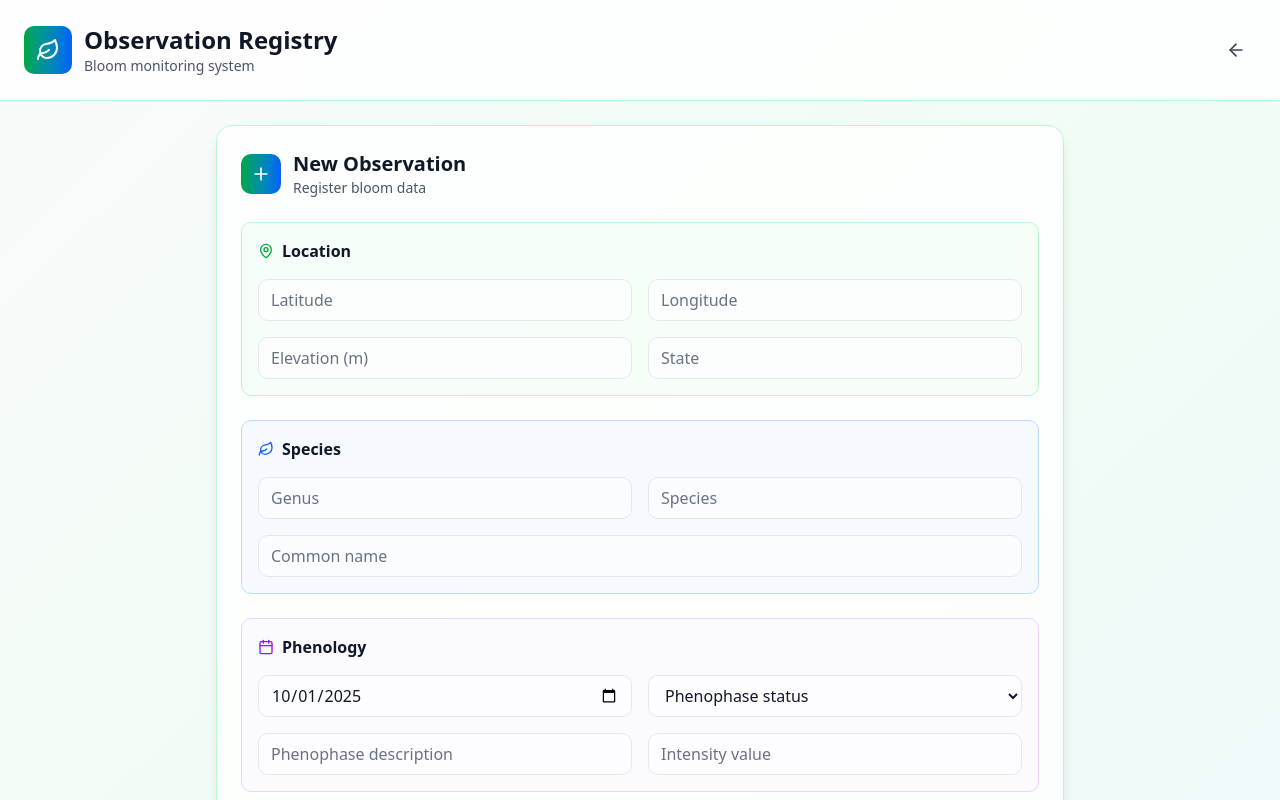
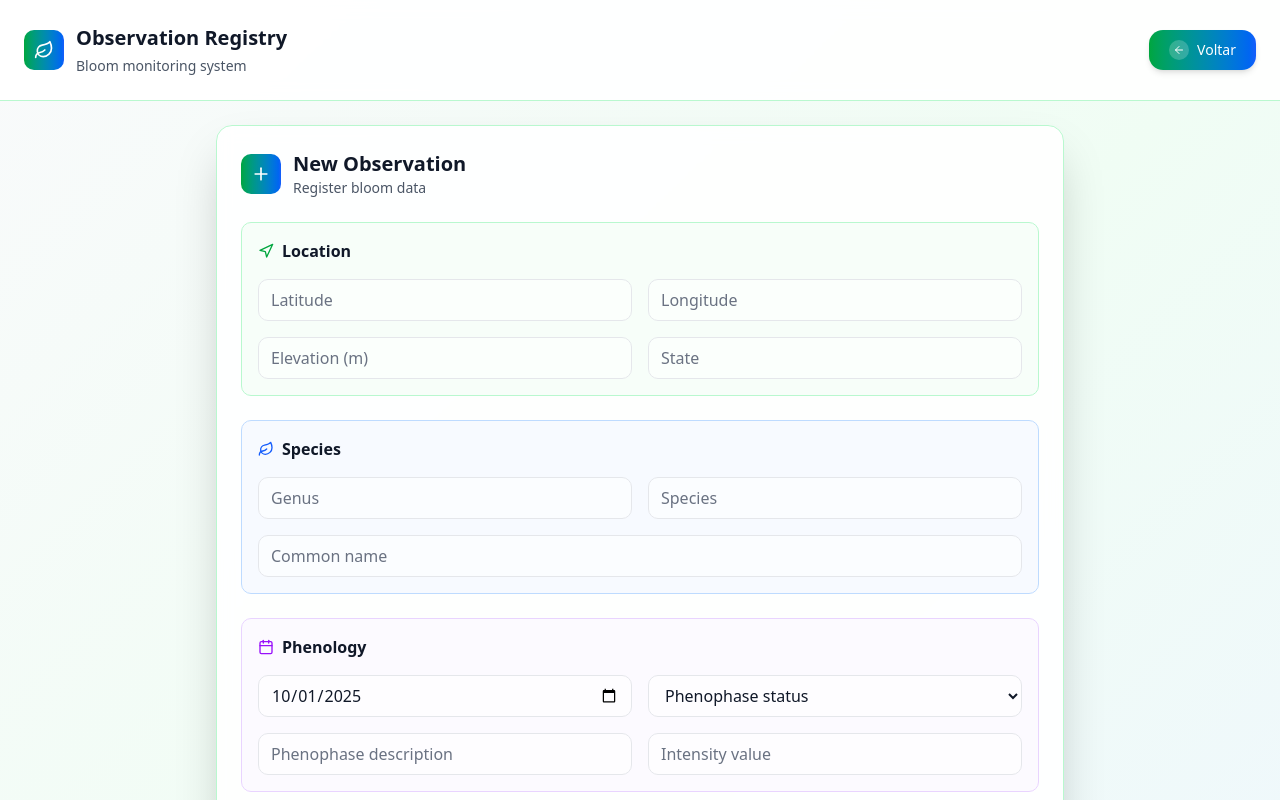
Before and after one commit to usGuri-Dufutti/usGuri_Dufutti-frontend, a React (Vite) app: page /register-plant in a window 1280 px wide. Shown: the top 800 px of the page. Built offline with nearby package versions, Linux system fonts and the light colour scheme.

Commit message:
fix register ui

```diff
--- a/src/pages/RegisterAreaPage.tsx
+++ b/src/pages/RegisterAreaPage.tsx
@@ -11,6 +11,7 @@ import {
   ArrowLeft
 } from "lucide-react"
 import { useTranslation } from "react-i18next"
+import { useNavigate } from "react-router-dom"
 
 interface AreaData {
   area_id: string
@@ -33,6 +34,7 @@ interface AreaData {
 
 export default function RegisterAreaPage() {
   const { t } = useTranslation()
+  const navigate = useNavigate()
 
   const [formData, setFormData] = useState<AreaData>({
     area_id: "",
@@ -103,31 +105,40 @@ export default function RegisterAreaPage() {
 
   return (
     <div className="min-h-screen bg-gradient-to-br from-gray-50 via-green-50 to-blue-50 dark:from-gray-900 dark:via-green-900/10 dark:to-blue-900/10">
-      {/* Header Simples */}
-      <header className="p-6 border-b border-green-200 dark:border-green-800 bg-white/80 dark:bg-gray-900/80 backdrop-blur-sm">
+      {/* Header Atualizado */}
+      <div className="p-4 sm:p-6 border-b border-green-200 dark:border-green-800 bg-white/90 dark:bg-gray-900/90 backdrop-blur-sm">
         <div className="flex items-center justify-between">
           <div className="flex items-center gap-3">
-            <div className="w-12 h-12 bg-gradient-to-r from-green-600 to-blue-600 rounded-lg flex items-center justify-center">
-              <LandPlot className="w-6 h-6 text-white" />
+            <div className="w-10 h-10 bg-gradient-to-r from-green-600 to-blue-600 rounded-lg flex items-center justify-center">
+              <LandPlot className="w-5 h-5 text-white" />
             </div>
-            <div>
-              <h1 className="text-2xl font-bold text-gray-900 dark:text-white">{t("area.headerTitle")}</h1>
-              <p className="text-sm text-gray-600 dark:text-gray-400">{t("area.headerSubtitle")}</p>
+            <div className="flex-1 min-w-0">
+              <h1 className="text-lg sm:text-xl font-bold text-gray-900 dark:text-white truncate">
+                {t("area.headerTitle")}
+              </h1>
+              <p className="text-sm text-gray-600 dark:text-gray-400 mt-1">
+                {t("area.headerSubtitle")}
+              </p>
             </div>
           </div>
           <button
-            onClick={() => history.back()}
-            aria-label="Go back"
-            className="flex items-center justify-center w-10 h-10 rounded-lg bg-transparent hover:bg-gray-100 dark:hover:bg-gray-800 transition"
+            onClick={() => navigate(-1)}
+            className="flex items-center gap-2 px-4 sm:px-5 py-2.5 text-sm font-medium
+              text-white bg-gradient-to-r from-green-600 to-blue-600
+              rounded-xl shadow-md hover:shadow-lg hover:scale-105
+              transition-all duration-200 ease-in-out flex-shrink-0"
           >
-            <ArrowLeft className="w-5 h-5 text-gray-700 dark:text-gray-200" />
+            <div className="w-5 h-5 flex items-center justify-center bg-white/20 rounded-full">
+              <ArrowLeft className="w-3 h-3" />
+            </div>
+            Voltar
           </button>
         </div>
-      </header>
+      </div>
 
-      <div className="max-w-4xl mx-auto p-6 space-y-8">
-        {/* Formulário no Topo */}
-        <div className="bg-white/80 dark:bg-gray-900/80 backdrop-blur-sm rounded-2xl border border-green-200 dark:border-green-800 p-6 shadow-lg">
+      <div className="max-w-4xl mx-auto p-4 sm:p-6 space-y-6">
+        {/* Formulário Principal */}
+        <div className="bg-white/90 dark:bg-gray-900/90 backdrop-blur-sm rounded-2xl border border-green-200 dark:border-green-800 shadow-2xl p-4 sm:p-6">
           <div className="flex items-center gap-3 mb-6">
             <div className="w-10 h-10 bg-gradient-to-r from-green-600 to-blue-600 rounded-lg flex items-center justify-center">
               <LandPlot className="w-5 h-5 text-white" />
@@ -296,7 +307,7 @@ export default function RegisterAreaPage() {
               </div>
             </div>
 
-            {/* Upload de Imagem (Opcional) */}
+            {/* Upload de Imagem */}
             <div className="space-y-4 p-4 rounded-lg bg-orange-50/50 dark:bg-orange-900/20 border border-orange-200 dark:border-orange-800">
               <div className="flex items-center gap-2">
                 <Upload className="w-4 h-4 text-orange-600 dark:text-orange-400" />
@@ -319,7 +330,7 @@ export default function RegisterAreaPage() {
 
             <button
               type="submit"
-              className="w-full bg-gradient-to-r from-green-600 to-blue-600 hover:from-green-700 hover:to-blue-700 text-white font-semibold py-3 px-6 rounded-lg transition-all duration-200 transform hover:scale-105 shadow-lg hover:shadow-green-200 dark:hover:shadow-green-900/30 flex items-center justify-center gap-2"
+              className="w-full bg-gradient-to-r from-green-600 to-blue-600 hover:from-green-700 hover:to-blue-700 text-white font-semibold py-3 px-6 rounded-xl transition-all duration-200 transform hover:scale-105 shadow-lg hover:shadow-green-200 dark:hover:shadow-green-900/30 flex items-center justify-center gap-2"
             >
               <LandPlot className="w-5 h-5" />
               {t("area.submit")}
@@ -327,8 +338,8 @@ export default function RegisterAreaPage() {
           </form>
         </div>
 
-        {/* Lista de Áreas Cadastradas - Aparece ao rolar para baixo */}
-        <div className="bg-white/80 dark:bg-gray-900/80 backdrop-blur-sm rounded-2xl border border-green-200 dark:border-green-800 p-6 shadow-lg">
+        {/* Lista de Áreas Cadastradas */}
+        <div className="bg-white/90 dark:bg-gray-900/90 backdrop-blur-sm rounded-2xl border border-green-200 dark:border-green-800 shadow-2xl p-4 sm:p-6">
           <div className="flex items-center gap-3 mb-6">
             <div className="w-10 h-10 bg-gradient-to-r from-blue-600 to-purple-600 rounded-lg flex items-center justify-center">
               <Satellite className="w-5 h-5 text-white" />
--- a/src/pages/RegisterPage.tsx
+++ b/src/pages/RegisterPage.tsx
@@ -7,7 +7,8 @@ import {
   Satellite,
   Plus,
   X,
-  ArrowLeft
+  ArrowLeft,
+  Navigation
 } from "lucide-react"
 import { useTranslation } from "react-i18next"
 import { useNavigate } from "react-router-dom"
@@ -112,30 +113,39 @@ export default function RegisterPage() {
   return (
     <div className="min-h-screen bg-gradient-to-br from-gray-50 via-green-50 to-blue-50 dark:from-gray-900 dark:via-green-900/10 dark:to-blue-900/10">
       {/* Header */}
-      <header className="p-6 border-b border-green-200 dark:border-green-800 bg-white/80 dark:bg-gray-900/80 backdrop-blur-sm">
+      <div className="p-4 sm:p-6 border-b border-green-200 dark:border-green-800 bg-white/90 dark:bg-gray-900/90 backdrop-blur-sm">
         <div className="flex items-center justify-between">
           <div className="flex items-center gap-3">
-            <div className="w-12 h-12 bg-gradient-to-r from-green-600 to-blue-600 rounded-lg flex items-center justify-center">
-              <Leaf className="w-6 h-6 text-white" />
+            <div className="w-10 h-10 bg-gradient-to-r from-green-600 to-blue-600 rounded-lg flex items-center justify-center">
+              <Leaf className="w-5 h-5 text-white" />
             </div>
-            <div>
-              <h1 className="text-2xl font-bold text-gray-900 dark:text-white">{t("register.headerTitle")}</h1>
-              <p className="text-sm text-gray-600 dark:text-gray-400">{t("register.headerSubtitle")}</p>
+            <div className="flex-1 min-w-0">
+              <h1 className="text-lg sm:text-xl font-bold text-gray-900 dark:text-white truncate">
+                {t("register.headerTitle")}
+              </h1>
+              <p className="text-sm text-gray-600 dark:text-gray-400 mt-1">
+                {t("register.headerSubtitle")}
+              </p>
             </div>
           </div>
           <button
             onClick={() => navigate(-1)}
-            aria-label="Go back"
-            className="flex items-center justify-center w-10 h-10 rounded-lg bg-transparent hover:bg-gray-100 dark:hover:bg-gray-800 transition"
+            className="flex items-center gap-2 px-4 sm:px-5 py-2.5 text-sm font-medium
+              text-white bg-gradient-to-r from-green-600 to-blue-600
+              rounded-xl shadow-md hover:shadow-lg hover:scale-105
+              transition-all duration-200 ease-in-out flex-shrink-0"
           >
-            <ArrowLeft className="w-5 h-5 text-gray-700 dark:text-gray-200" />
+            <div className="w-5 h-5 flex items-center justify-center bg-white/20 rounded-full">
+              <ArrowLeft className="w-3 h-3" />
+            </div>
+            Voltar
           </button>
         </div>
-      </header>
+      </div>
 
-      <div className="max-w-4xl mx-auto p-6 space-y-8">
+      <div className="max-w-4xl mx-auto p-4 sm:p-6 space-y-6">
         {/* Form card */}
-        <div className="bg-white/80 dark:bg-gray-900/80 backdrop-blur-sm rounded-2xl border border-green-200 dark:border-green-800 p-6 shadow-lg">
+        <div className="bg-white/90 dark:bg-gray-900/90 backdrop-blur-sm rounded-2xl border border-green-200 dark:border-green-800 shadow-2xl p-4 sm:p-6">
           <div className="flex items-center gap-3 mb-6">
             <div className="w-10 h-10 bg-gradient-to-r from-green-600 to-blue-600 rounded-lg flex items-center justify-center">
               <Plus className="w-5 h-5 text-white" />
@@ -150,7 +160,7 @@ export default function RegisterPage() {
             {/* Location */}
             <div className="space-y-4 p-4 rounded-lg bg-green-50/50 dark:bg-green-900/20 border border-green-200 dark:border-green-800">
               <div className="flex items-center gap-2">
-                <MapPin className="w-4 h-4 text-green-600 dark:text-green-400" />
+                <Navigation className="w-4 h-4 text-green-600 dark:text-green-400" />
                 <h3 className="font-semibold text-gray-900 dark:text-white">{t("register.location")}</h3>
               </div>
               <div className="grid grid-cols-1 md:grid-cols-2 gap-4">
@@ -268,7 +278,7 @@ export default function RegisterPage() {
 
             <button
               type="submit"
-              className="w-full bg-gradient-to-r from-green-600 to-blue-600 hover:from-green-700 hover:to-blue-700 text-white font-semibold py-3 px-6 rounded-lg transition-all duration-200 transform hover:scale-105 shadow-lg hover:shadow-green-200 dark:hover:shadow-green-900/30 flex items-center justify-center gap-2"
+              className="w-full bg-gradient-to-r from-green-600 to-blue-600 hover:from-green-700 hover:to-blue-700 text-white font-semibold py-3 px-6 rounded-xl transition-all duration-200 transform hover:scale-105 shadow-lg hover:shadow-green-200 dark:hover:shadow-green-900/30 flex items-center justify-center gap-2"
             >
               <Upload className="w-5 h-5" />
               {t("register.submit")}
@@ -277,7 +287,7 @@ export default function RegisterPage() {
         </div>
 
         {/* Observations list */}
-        <div className="bg-white/80 dark:bg-gray-900/80 backdrop-blur-sm rounded-2xl border border-green-200 dark:border-green-800 p-6 shadow-lg">
+        <div className="bg-white/90 dark:bg-gray-900/90 backdrop-blur-sm rounded-2xl border border-green-200 dark:border-green-800 shadow-2xl p-4 sm:p-6">
           <div className="flex items-center gap-3 mb-6">
             <div className="w-10 h-10 bg-gradient-to-r from-blue-600 to-purple-600 rounded-lg flex items-center justify-center">
               <Satellite className="w-5 h-5 text-white" />
@@ -330,11 +340,13 @@ export default function RegisterPage() {
                   </div>
 
                   <div className="grid grid-cols-2 gap-3 text-xs text-gray-600 dark:text-gray-400">
-                    <div>
-                      <span className="font-medium">{t("register.data")}</span> {obs.observation_date}
+                    <div className="flex items-center gap-1">
+                      <Calendar className="w-3 h-3" />
+                      <span>{obs.observation_date}</span>
                     </div>
-                    <div>
-                      <span className="font-medium">{t("register.place")}</span> {obs.latitude}, {obs.longitude}
+                    <div className="flex items-center gap-1">
+                      <MapPin className="w-3 h-3" />
+                      <span>{obs.latitude}, {obs.longitude}</span>
                     </div>
                     <div className="col-span-2">
                       <span className="font-medium">{t("register.phenophase")}</span> {obs.phenophase_description || t("register.notInformed")}
```
